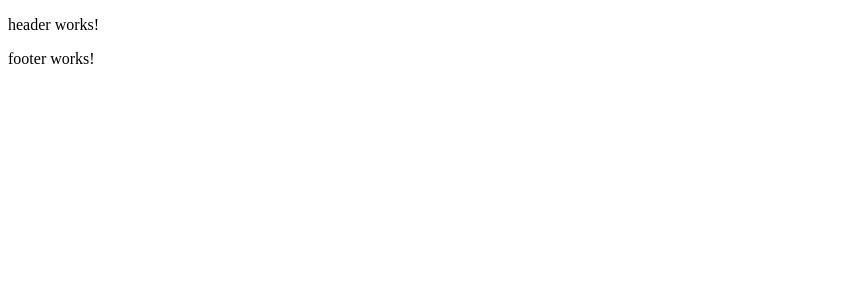
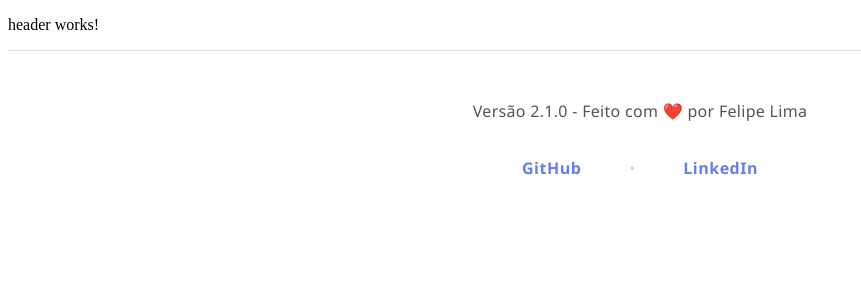
Before and after one commit to FelipeLima91/portfolio, an Angular app: page / in a window 1280 px wide. Shown: the top 300 px of the page, without its empty margins (0-861 px from the left). Built offline with nearby package versions, Linux system fonts and the light colour scheme.

Commit message:
feat: adicionar componente de rodapé com links para GitHub e LinkedIn

```diff
--- a/src/app/layout/footer/footer.html
+++ b/src/app/layout/footer/footer.html
@@ -1 +1,15 @@
-<p>footer works!</p>
+<footer class="footer">
+  <div class="footer-content">
+    <p class="footer-text">Versão 2.1.0 - Feito com ❤️ por Felipe Lima</p>
+    <p class="footer-links">
+      <a href="https://github.com/FelipeLima91" target="_blank" rel="noopener noreferrer" class="footer-link">
+        GitHub
+      </a>
+      <span class="separator">•</span>
+      <a href="https://www.linkedin.com/in/felipe-lima-de-oliveira/" target="_blank" rel="noopener noreferrer"
+        class="footer-link">
+        LinkedIn
+      </a>
+    </p>
+  </div>
+</footer>
--- a/src/app/layout/footer/footer.scss
+++ b/src/app/layout/footer/footer.scss
@@ -0,0 +1,55 @@
+.footer {
+  background: transparent;
+  color: #333;
+  padding: 3rem 1rem;
+  margin-top: auto;
+  text-align: center;
+  border-top: 1px solid #e0e0e0;
+}
+
+.footer-content {
+  max-width: 1200px;
+  margin: 0 auto;
+}
+
+.footer-text {
+  margin: 0 0 1.5rem;
+  font-size: 1rem;
+  font-weight: 400;
+  letter-spacing: 0.3px;
+  font-family: 'Segoe UI', Tahoma, Geneva, Verdana, sans-serif;
+  line-height: 1.6;
+  color: #555;
+}
+
+.footer-links {
+  margin: 0;
+  font-size: 1rem;
+  display: flex;
+  justify-content: center;
+  align-items: center;
+  gap: 1.5rem;
+  font-family: 'Segoe UI', Tahoma, Geneva, Verdana, sans-serif;
+}
+
+.footer-link {
+  color: #667eea;
+  text-decoration: none;
+  font-weight: 600;
+  transition: all 0.3s ease;
+  padding: 0.5rem 1rem;
+  border-radius: 4px;
+  letter-spacing: 0.5px;
+
+  &:hover {
+    color: #764ba2;
+    background-color: rgba(102, 126, 234, 0.1);
+    transform: translateY(-2px);
+  }
+}
+
+.separator {
+  opacity: 0.4;
+  margin: 0 0.5rem;
+  color: #999;
+}
```
